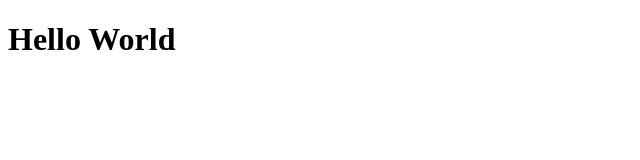
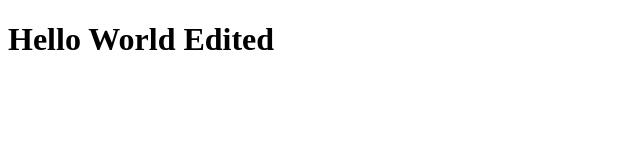
Before and after one commit to rannarith/testgithub, a plain HTML site: page index.html in a window 1280 px wide. Shown: the whole page, without its empty margins (0-640 px from the left). Drawn offline with Linux system fonts and the light colour scheme.

Commit message:
Update index.html
Commit

```diff
--- a/index.html
+++ b/index.html
@@ -7,6 +7,6 @@
     <title>Document</title>
 </head>
 <body>
-    <h1> Hello World</h1>
+    <h1> Hello World Edited</h1>
 </body>
 </html>
```
